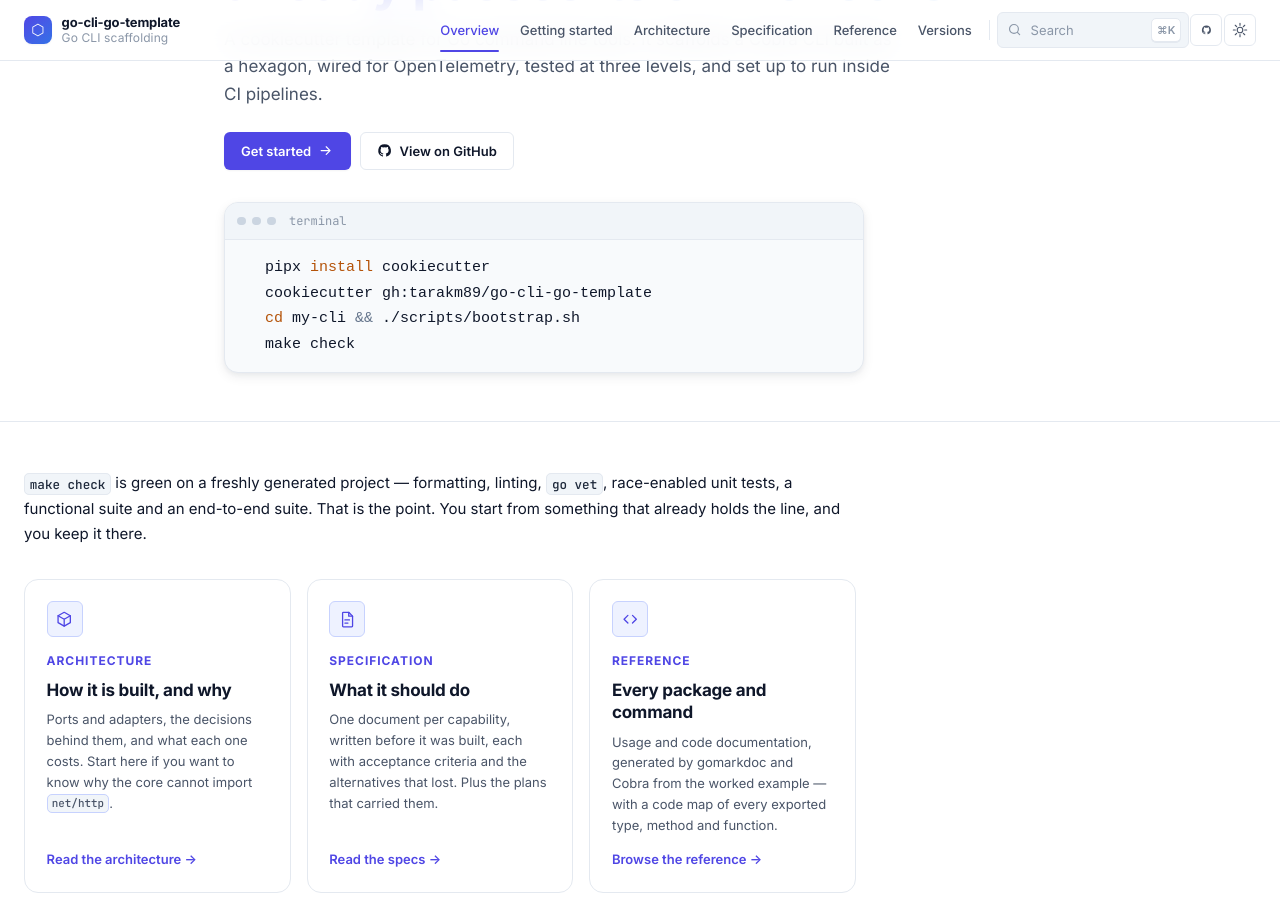
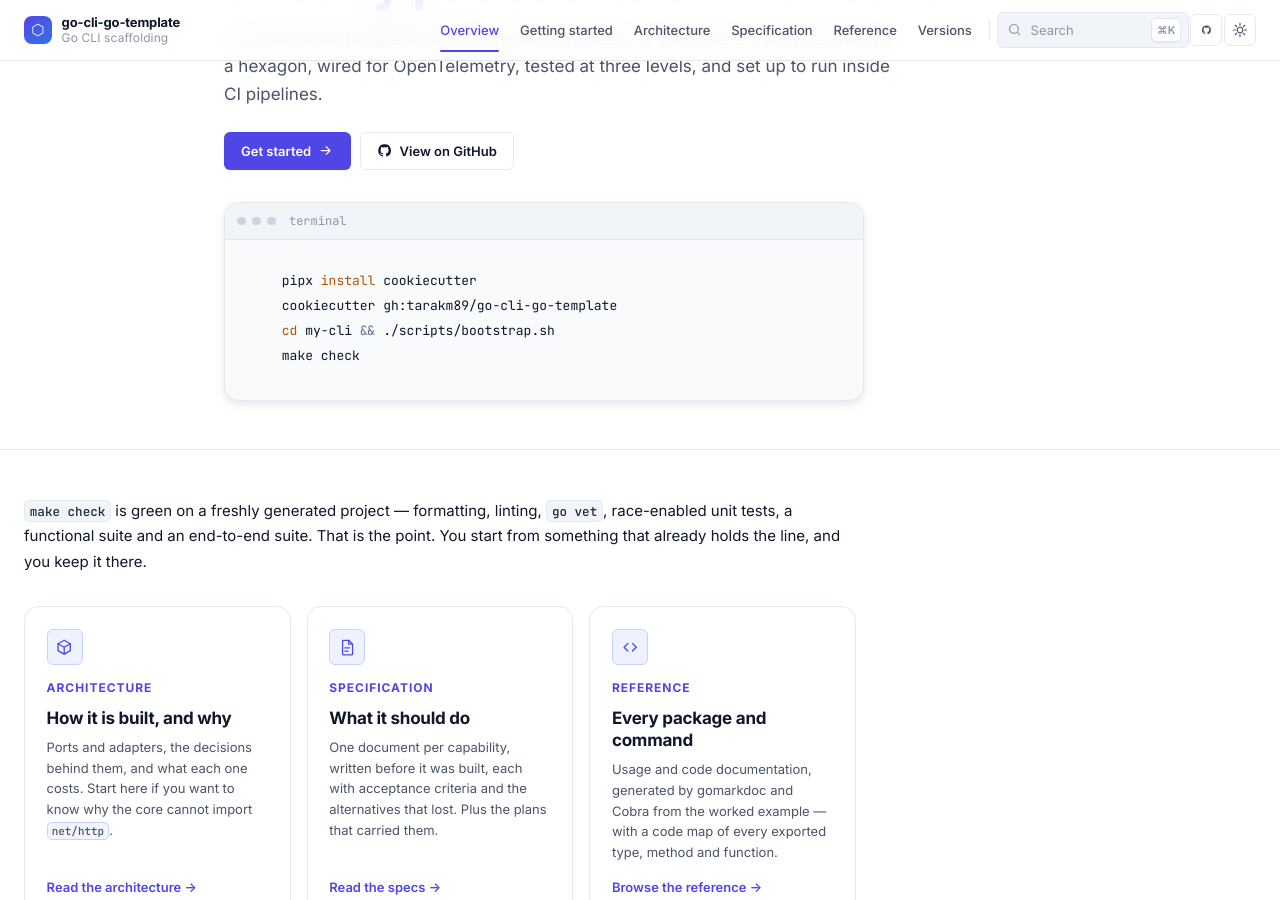
Before and after one commit to tarakm89/go-cli-go-template, a Jekyll site: the page built from index.md, in a window 1280 px wide and 900 px high, scrolled down 272 px. Built offline with Jekyll 4.4.1, drawn with Linux system fonts in a browser that asks for light colours.

Commit message:
Stop the closed version panel scrolling the page sideways
Chrome lays out an absolutely positioned child of a closed <details>, so the
release menu was adding 116px of horizontal overflow to every page on a
phone. It is now hidden explicitly, anchored to the right edge on small
screens, and the hero's code block — which sits outside .content and so never
picked up its overflow rule — scrolls on its own.

Co-Authored-By: Claude Opus 5 (1M context) <noreply@anthropic.com>

```diff
--- a/assets/css/main.css
+++ b/assets/css/main.css
@@ -394,6 +394,11 @@ img, svg, video { max-width: 100%; }
 .version-menu[open] > summary svg { transform: rotate(180deg); }
 .version-tag { font-variant-numeric: tabular-nums; letter-spacing: -.01em; }
 
+/* An absolutely positioned child of a closed <details> is still laid out in
+   Chrome, and this one was wide enough to scroll the whole page sideways on a
+   phone. Hide it explicitly. */
+.version-menu:not([open]) .version-panel { display: none; }
+
 .version-panel {
   position: absolute; top: calc(100% + .5rem); left: 0; z-index: 70;
   min-width: 20rem; max-width: min(24rem, calc(100vw - 2rem));
@@ -434,6 +439,10 @@ img, svg, video { max-width: 100%; }
   font-size: var(--step--1); font-weight: 550; color: var(--accent);
 }
 .version-panel-foot:hover { text-decoration: none; background: var(--surface-2); border-radius: var(--radius-sm); }
+
+@media (max-width: 640px) {
+  .version-panel { left: auto; right: 0; min-width: 0; width: calc(100vw - 2rem); }
+}
 
 /* Compact header ---------------------------------------------------------- */
 
@@ -920,7 +929,11 @@ dialog.search-dialog[open] { display: flex; flex-direction: column; animation: p
 }
 .hero-code-bar i { width: .55rem; height: .55rem; border-radius: 99px; background: var(--border-strong); }
 .hero-code-bar span { margin-left: .4rem; font-size: var(--step--2); color: var(--text-faint); font-family: var(--font-mono); }
-.hero-code pre { margin: 0; border: 0; border-radius: 0; background: transparent; }
+.hero-code pre {
+  margin: 0; border: 0; border-radius: 0; background: transparent;
+  padding: .95rem 1.05rem; overflow-x: auto; line-height: 1.65;
+}
+.hero-code code { font-family: var(--font-mono); font-size: var(--step--1); white-space: pre; }
 
 /* Entry cards ------------------------------------------------------------- */
 
```
